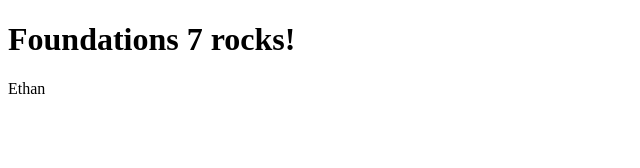
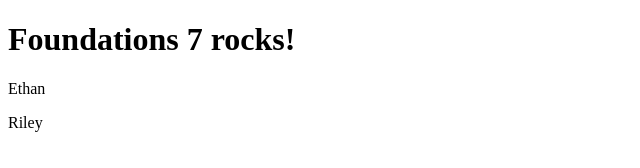
Before and after one commit to rileyeh/branch-practice-f7, a plain HTML site: page index.html in a window 1280 px wide. Shown: the full height of the page, 0-640 px from the left. Drawn offline with Linux system fonts and the light colour scheme.

Commit message:
added Riley

```diff
--- a/index.html
+++ b/index.html
@@ -9,5 +9,6 @@
 <body>
     <h1>Foundations 7 rocks!</h1>
     <p>Ethan</p>
+    <p>Riley</p>
 </body>
 </html>
```
